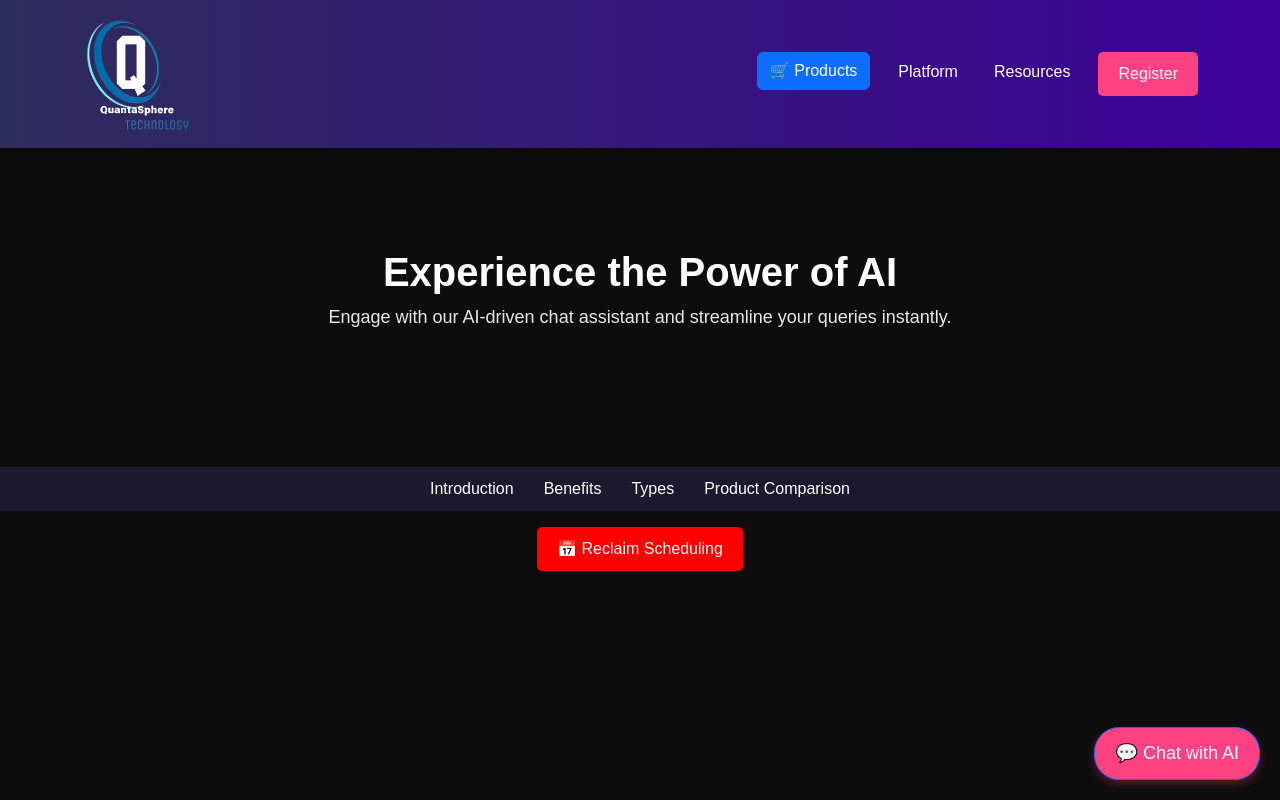
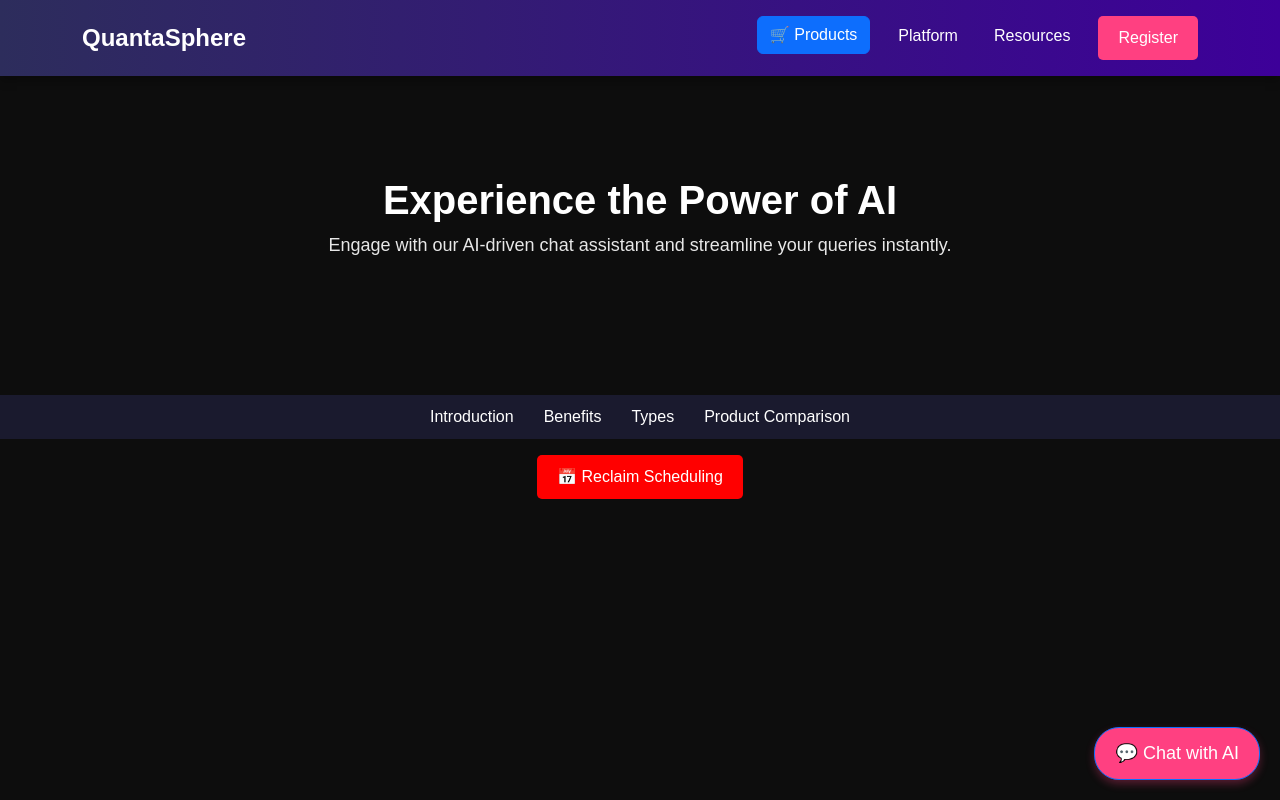
Before and after one commit to QuantaSphere/AI-connection-hub, a website: page index.html in a window 1280 px wide. Drawn offline with nearby package versions, Linux system fonts and the light colour scheme.

Commit message:
Update index.html

```diff
--- a/index.html
+++ b/index.html
@@ -17,7 +17,8 @@
     <!-- 🌟 Responsive Header with Navigation -->
     <nav class="navbar navbar-expand-lg navbar-dark bg-dark">
         <div class="container">
-            <img src="quantasphere.png" alt="QuantaSphere Logo" class="logo">
+            <a class="navbar-brand" href="#">QuantaSphere</a>
+            <!--<img src="quantasphere.png" alt="QuantaSphere Logo" class="logo"> -->
             <button class="navbar-toggler" type="button" data-bs-toggle="collapse" data-bs-target="#navbarNav">
                 <span class="navbar-toggler-icon"></span>
             </button>
```
